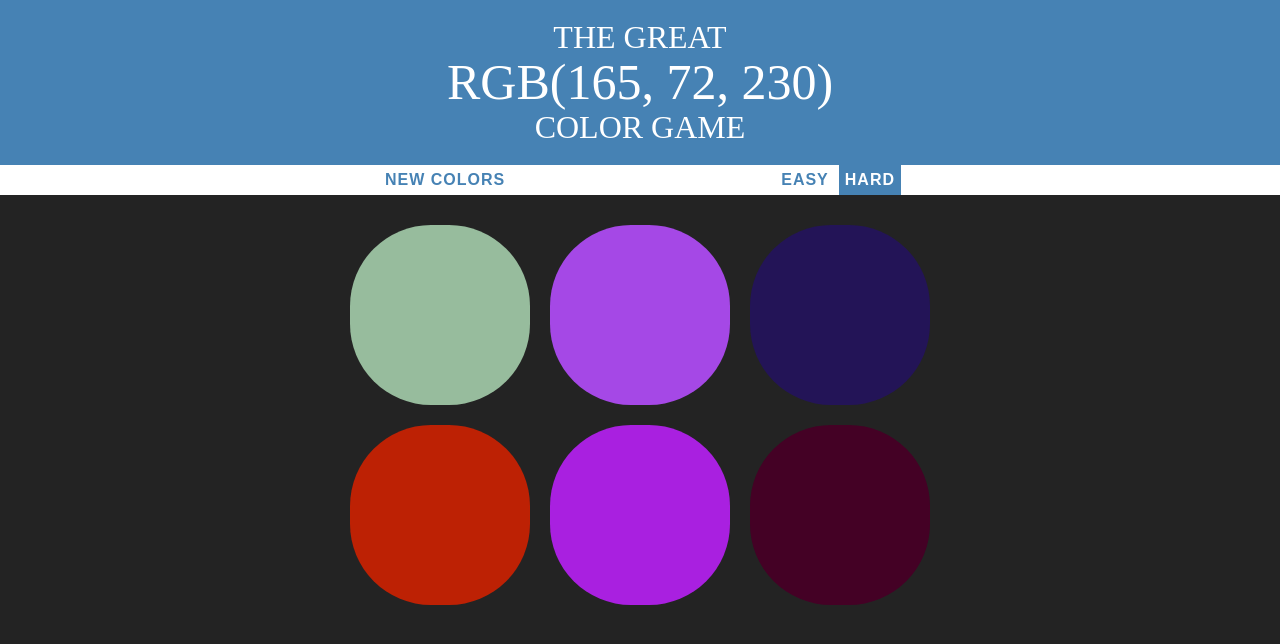
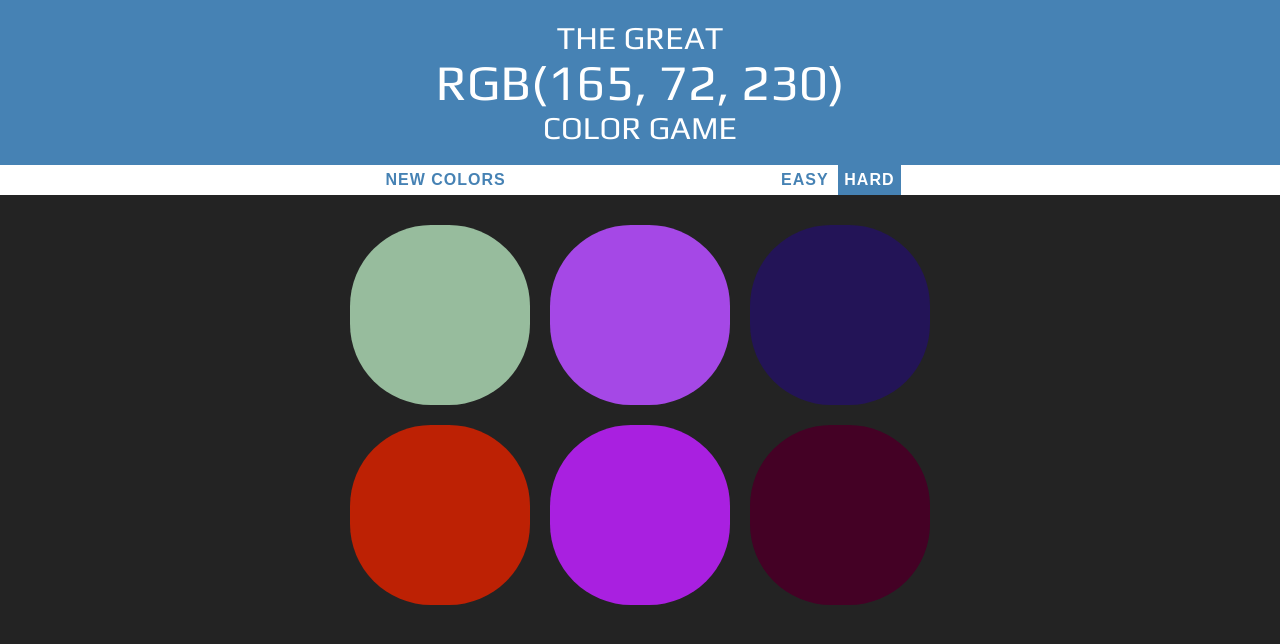
Before and after one commit to vamuigua/RGBs-Color-Game, a plain HTML site: page index.html in a window 1280 px wide. Drawn offline with Linux system fonts and the light colour scheme.

Commit message:
Modified font styling and naming of index

```diff
--- a/RGBs.css
+++ b/RGBs.css
@@ -1,7 +1,7 @@
 body {
     background-color: #232323;
     margin: 0;
-    font-family: "Montserrat","Avenir";
+    font-family: 'Play', sans-serif;
 }
 
 .square {
--- a/RGBs.html
+++ b/index.html
@@ -4,6 +4,7 @@
 		<title>RGBs</title>
 		<link rel="icon" href="http://static1.squarespace.com/static/54dc7e81e4b09b3ddced5bcc/t/54fdbccae4b0297e0214aa37/1425915082361/Icon_RGB-01.png">
 		<link rel="stylesheet" type="text/css" href="RGBs.css">
+		<link href="https://fonts.googleapis.com/css?family=Play" rel="stylesheet">
 	</head>
 	<body>
 		<h1>THE GREAT
```
